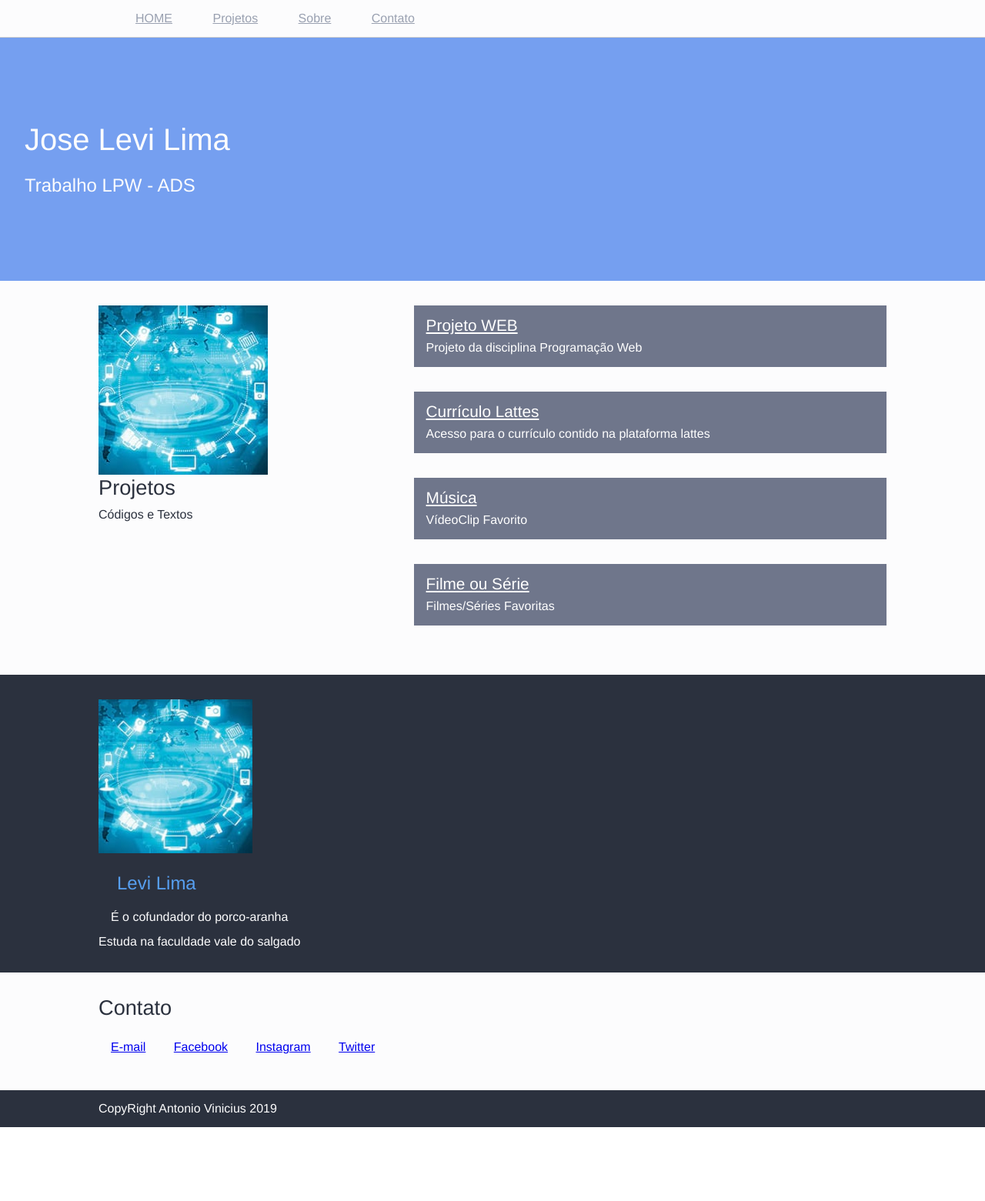
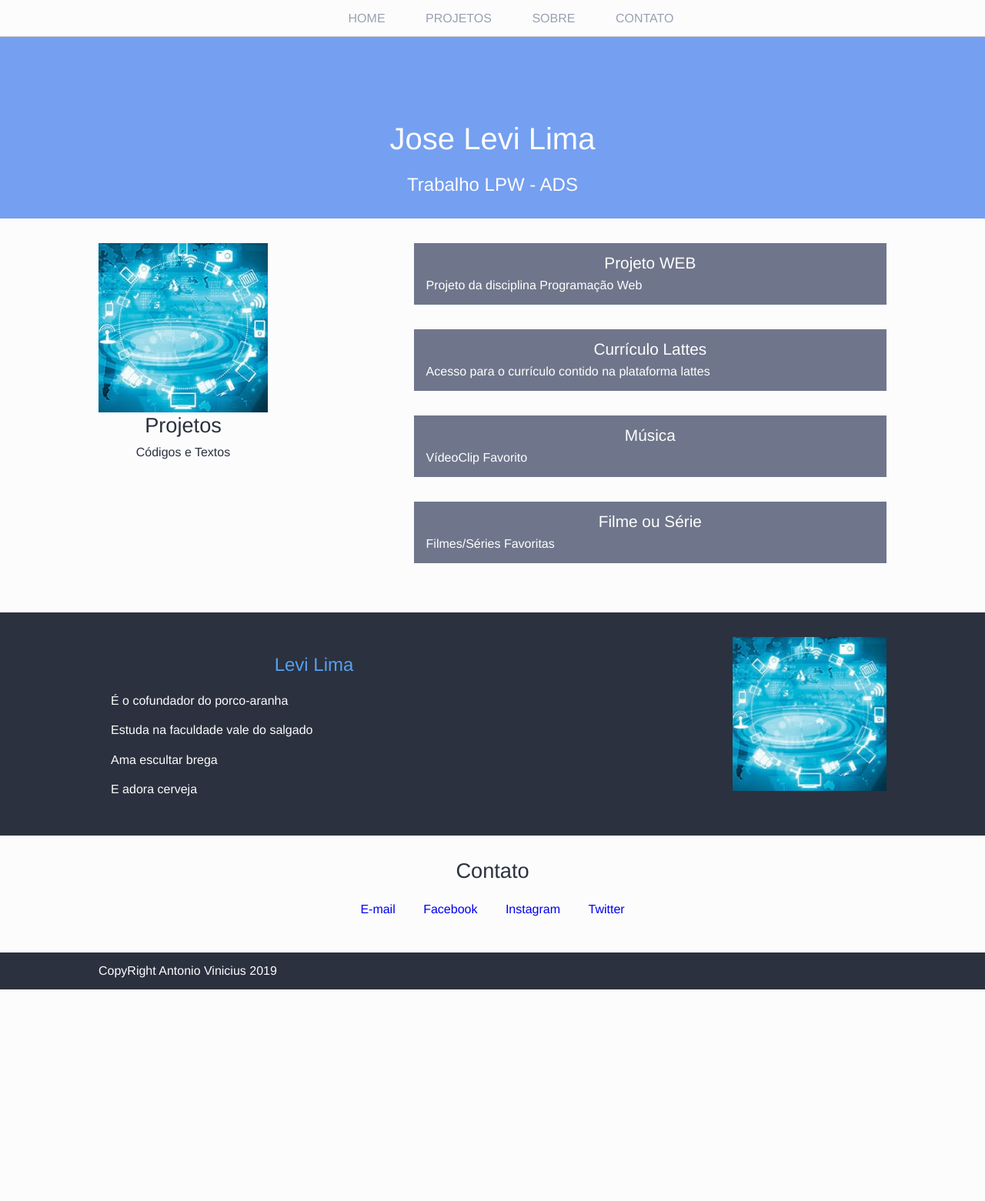
Before and after one commit to viniciuss05/AulasProgramacaoWeb, a PHP site: page / in a window 1280 px wide. Shown: the whole page at 77% size. After the commit the page ends 1286 px from the top, so only its background shows below. Run offline with PHP 8.4, Linux system fonts and the light colour scheme.

Commit message:
Estilização
Alterações no alinhamento do texto, utilização do float e position (fixed, absolute e relative).

```diff
--- a/AulasProgramacaoWeb-master/estilos/blog.css
+++ b/AulasProgramacaoWeb-master/estilos/blog.css
@@ -1,3 +1,7 @@
+*{
+    box-sizing: border-box;
+}
+
 body{
     font-family: Helvetica, sans-serif;
 
@@ -12,6 +16,19 @@ header{
     border-bottom: 1px solid #ccc;
     padding-top: 1em;
     padding-bottom: 1em;
+    position:fixed;
+    width: 100%;
+    height: 3em;
+}
+
+header ul {
+    text-align: center;
+}
+
+header li a {
+    color: #99a0b0;
+    font-weight: lighter;
+    text-transform: uppercase;
 }
 
 
@@ -36,12 +53,14 @@ header li {
 section{
     padding-top: 2em;
     padding-bottom: 2em;
+    text-align: center;
 }
 
 .identificacao{
     background-color: #759ff0;
     color: #fcfcfd;
-    padding: 7em 2em;
+    padding: 10em 7em 2em;
+
 }
 
 section h3{
@@ -108,14 +127,29 @@ header li a{
     color: #579ff0;
     font-size: 1.5em;
     margin: 1em;
+    width: 50%;
+}
+
+#sobre {
+    position: relative;
 }
 
 #sobre p.text{
     margin: 1em;
+    width: 50%;
+    text-align: justify;
+    line-height: 1.4;
 }
 
 #sobre img{
     width: 200px;
+    position: absolute;
+    top: 2em;
+    right: 10%;
+}
+
+a {
+    text-decoration: none;
 }
 
 footer {
--- a/AulasProgramacaoWeb-master/index.html
+++ b/AulasProgramacaoWeb-master/index.html
@@ -76,7 +76,9 @@
         <img alt="foto de Levi Lima" src="Imagens/tecnologia.jpg">
         <p class="bio">Levi Lima</p>
         <p class="text">É o cofundador do porco-aranha</p>
-        <p>Estuda na faculdade vale do salgado</p>
+        <p class="text">Estuda na faculdade vale do salgado</p>
+        <p class="text">Ama escultar brega</p>
+        <p class="text">E adora cerveja</p>
 
 
     </section>
@@ -100,24 +102,6 @@
 
 
 
-    <head></head>
-
-    <!--DEFINE UMA REGIÃO DE RODAPÉ-->
-    <footer></footer>
-
-    <!--DEFINE UMA REGIÃO DE NAVEGAÇÃO DE PAGINA OU SEÇÃO-->
-    <nav></nav>
-
-    <!--DEFINE UMA REGIÃO LOGICA DE UMA PAGINA OU AGRUPAMENTO DE CONTEUDO-->
-    <section></section>
-
-    <!--DEFINIR UM ARTIGO OU PEÇA COMPLETA DE CONTEUDO-->
-    <article></article>
-
-    <!--DEFINE UM CONTEUDO SECUNDARIO OU RELACIONADO-->
-    <aside></aside>
-
-
 
 </body>
 
```
